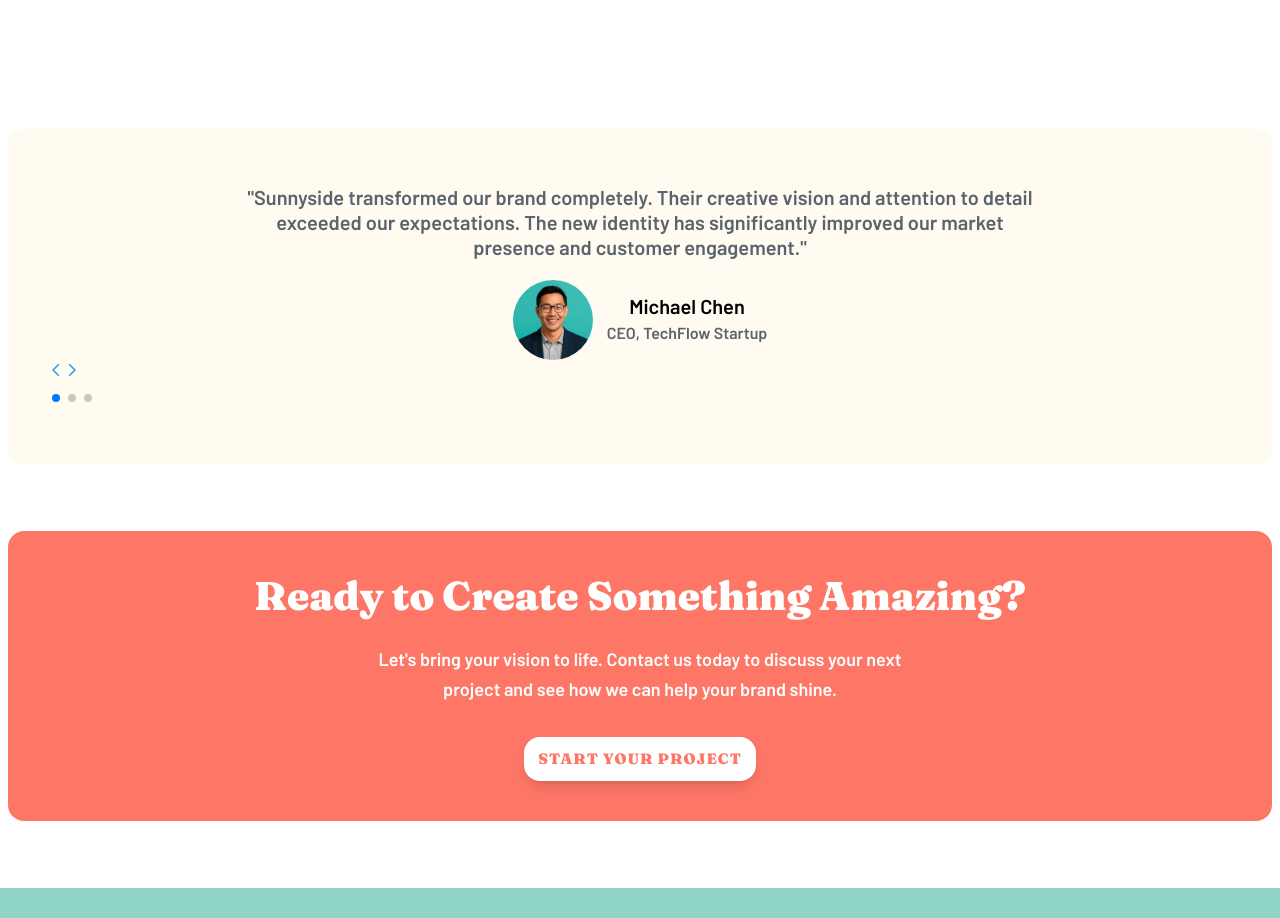
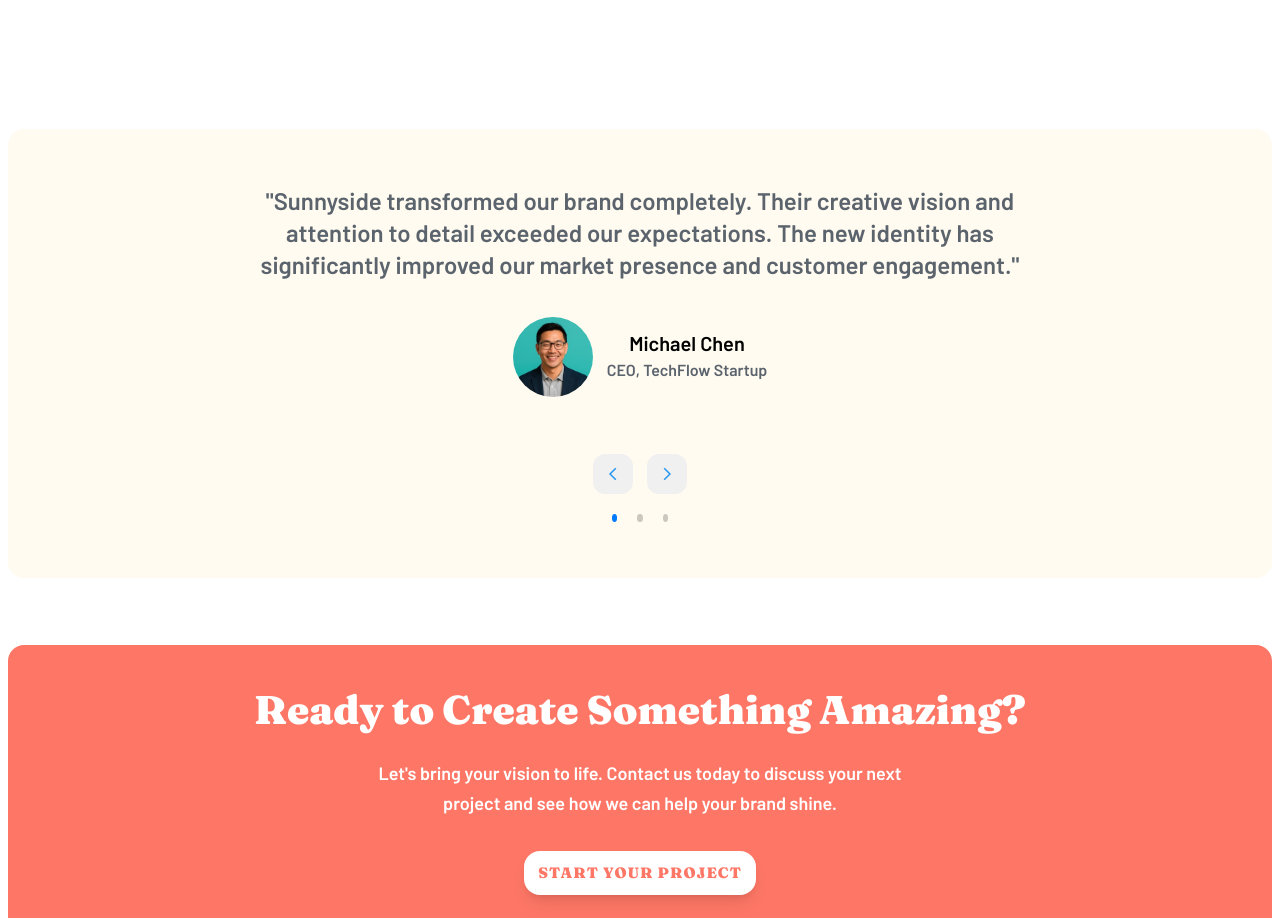
Before and after one commit to JakubM-I/agency-landing-page, a React (Vite) app: page /sunnyside/projects in a window 1280 px wide. Shown: the part 4103-5021 px from the top of the page. Built offline with nearby package versions, Linux system fonts and the light colour scheme.

Commit message:
Testimonial slider styling and configuration update

```diff
--- a/src/features/projects/Testimonials/index.tsx
+++ b/src/features/projects/Testimonials/index.tsx
@@ -11,10 +11,15 @@ import type { TestimonialProps } from "../../../components/types/interfaces";
 const Testimonials: React.FC<TestimonialProps> = ({ items, images }) => {
     return (
         <div className="pt-12 md:pt-16 px-5 md:px-2 full:px-0">
-            <div className="px-6 md:px-10 py-14 flex flex-wrap items-start justify-center gap-12 sx:gap-6 lg:gap-12 bg-[#FFFBF0] rounded-2xl">
+            <div className="px-6 md:px-10 py-14 bg-[#FFFBF0] rounded-2xl">
                 <Swiper
                     modules={[Navigation, Pagination]}
+                    observer={true}
+                    resizeObserver={true}
+                    updateOnWindowResize={true}
+                    autoHeight={false}
                     slidesPerView={1}
+                    className="w-[min(800px,100%)] mx-auto min-h-[337px"
                     navigation={{
                         nextEl: ".nav-nextEl",
                         prevEl: ".nav-prevEl",
@@ -26,12 +31,12 @@ const Testimonials: React.FC<TestimonialProps> = ({ items, images }) => {
                     }}
                 >
                     {items.map((item, index) => (
-                        <SwiperSlide key={index} >
-                            <div className="w-[min(800px,100%)] text-center mx-auto">
-                                <div className="text-preset-11 sm:text-preset-9 text-grey-600 text-pretty mb-5">{`"${item.testimonial}"`}</div>
+                        <SwiperSlide key={index}>
+                            <div className="text-center min-h-[245px]">
+                                <div className="text-preset-11 sm:text-preset-9 sm:text-2xl text-grey-600 text-pretty mb-9">{`"${item.testimonial}"`}</div>
                                 <div className="flex justify-center items-center gap-3.5">
                                     <div>
-                                        {images ? (<img className="w-16 sm:w-20 h-auto rounded-full" src={images[item.section][item.img]} alt={item.name} />) : null}
+                                        {images ? (<img className="w-16 sm:w-20 h-auto aspect-square rounded-full" src={images[item.section][item.img]} alt={item.name} />) : null}
                                     </div>
                                     <div className="text-center">
                                         <h4 className="text-preset-8 sm:text-preset-9">{item.name}</h4>
@@ -41,13 +46,12 @@ const Testimonials: React.FC<TestimonialProps> = ({ items, images }) => {
                             </div>
                         </SwiperSlide>
                     ))}
-
-                    <div>
-                        <div>
-                            <button className="nav-prevEl"><FcPrevious /></button>
-                            <button className="nav-nextEl"><FcNext /></button>
+                    <div className="flex flex-col w-16 mx-auto mt-3 sm:mt-6">
+                        <div className="flex justify-center items-center gap-3.5 mb-5">
+                            <button className="nav-prevEl p-3 border-none cursor-pointer bg-grey-100 rounded-xl"><FcPrevious /></button>
+                            <button className="nav-nextEl p-3 border-none cursor-pointer bg-grey-100 rounded-xl"><FcNext /></button>
                         </div>
-                        <div className="nav-pagination"></div>
+                        <div className="nav-pagination flex justify-center gap-3"></div>
                     </div>
                 </Swiper>
 
```
Also changed, not shown: src/components/types/interfaces.ts (+13 -0 lines).
